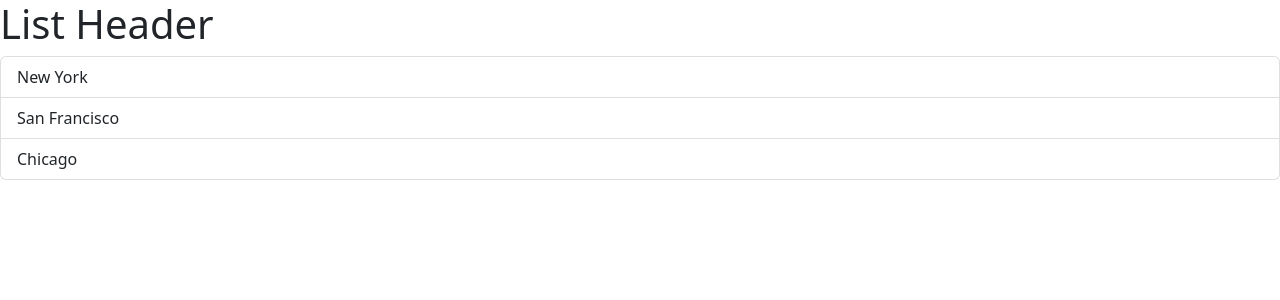
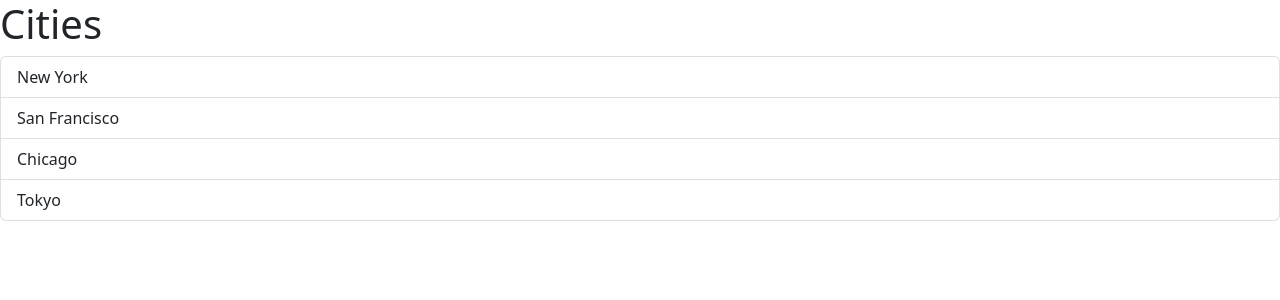
Before and after one commit to visu3/vite-project, a React (Vite) app: page / in a window 1280 px wide. Shown: the top 300 px of the page. Built offline with nearby package versions, Linux system fonts and the light colour scheme.

Commit message:
props_working

```diff
--- a/src/App.tsx
+++ b/src/App.tsx
@@ -1,10 +1,12 @@
 import ListGroup from "./Components/ListGroup";
-import * as React from "react";
 
 function App() {
+  let items = ["New York", "San Francisco", "Chicago", "Tokyo"],
+    heading = "Cities";
+
   return (
     <div>
-      <ListGroup />
+      <ListGroup items={items} heading={heading} />
     </div>
   );
 }
--- a/src/components/ListGroup.tsx
+++ b/src/components/ListGroup.tsx
@@ -1,13 +1,17 @@
 import { useState } from "react";
 
-function ListGroup() {
+//to pass parameters to Components
+interface Props {
+  items: string[];
+  heading: string;
+}
+
+function ListGroup({ items, heading }: Props) {
   const [selectedIndex, setSelectedIndex] = useState(-1);
-
-  let items = ["New York", "San Francisco", "Chicago"];
 
   return (
     <>
-      <h1>List Header</h1>
+      <h1>{heading}</h1>
       {items.length === 0 && <p>No item found</p>}
       <ul className="list-group">
         {items.map((item, index) => (
```
